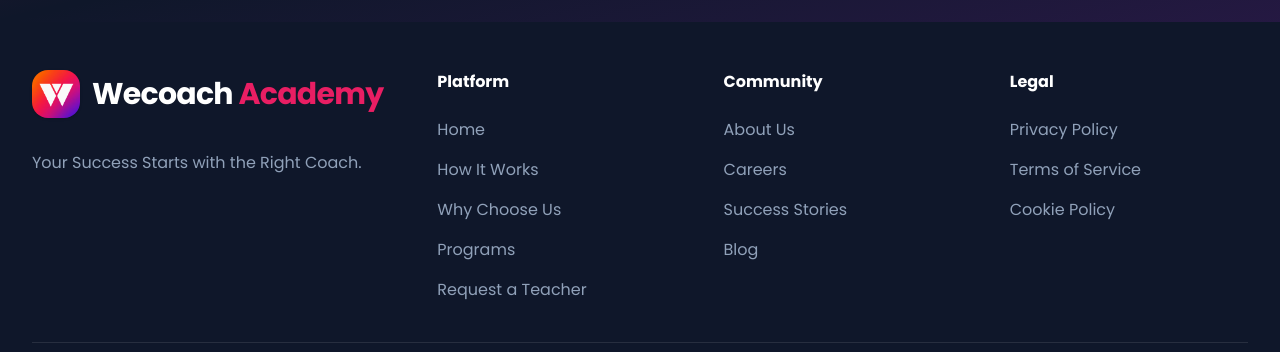
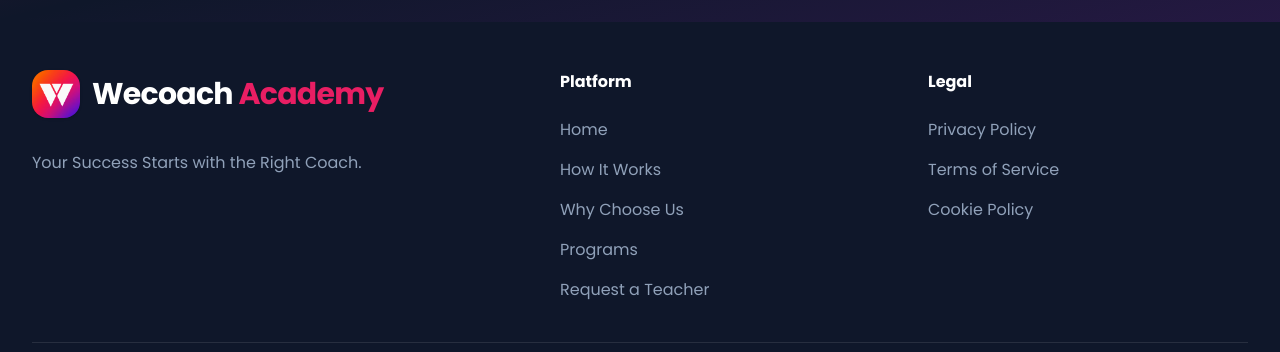
Before and after one commit to Remyashimirwe/coachplus-academy, a Next.js app: page / in a window 1280 px wide. Shown: the part 1578-1930 px from the top of the page. Built offline with nearby package versions, Linux system fonts and the light colour scheme; no server answers; the database is empty.

Commit message:
removing something on the footer

```diff
--- a/app/components/Footer.tsx
+++ b/app/components/Footer.tsx
@@ -14,15 +14,6 @@ const footerGroups = [
     ],
   },
   {
-    title: "Community",
-    links: [
-      { label: "About Us", href: "#" },
-      { label: "Careers", href: "#" },
-      { label: "Success Stories", href: "#" },
-      { label: "Blog", href: "#" },
-    ],
-  },
-  {
     title: "Legal",
     links: [
       { label: "Privacy Policy", href: "#" },
@@ -36,7 +27,7 @@ export default function Footer() {
   return (
     <footer className="bg-[#0f172a] pt-12 pb-8 text-white">
       <div className="mx-auto max-w-7xl px-5 sm:px-6 lg:px-8">
-        <div className="grid gap-12 lg:grid-cols-[1.5fr_repeat(3,1fr)]">
+        <div className="grid gap-12 lg:grid-cols-[1.5fr_repeat(2,1fr)]">
           <div>
             <Link href="/" className="group flex items-center gap-3 font-normal w-fit">
               <img
```
